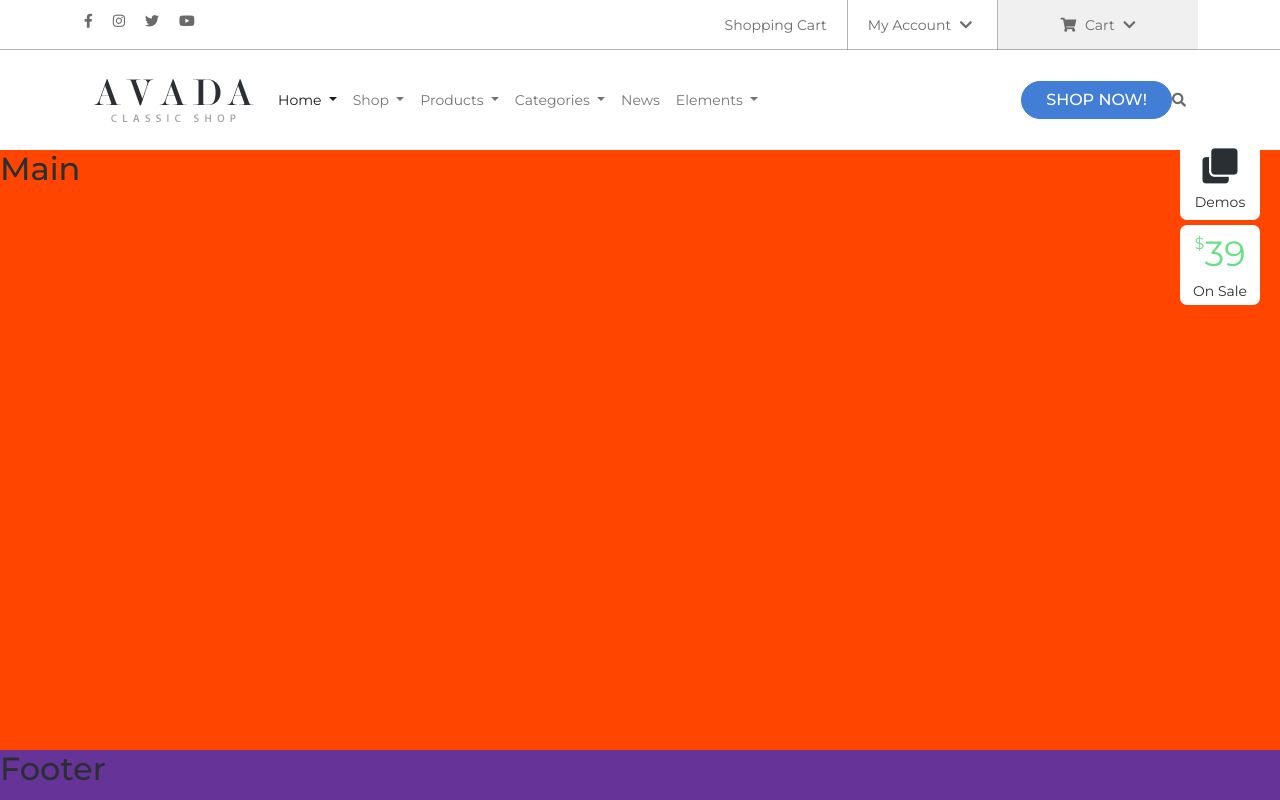
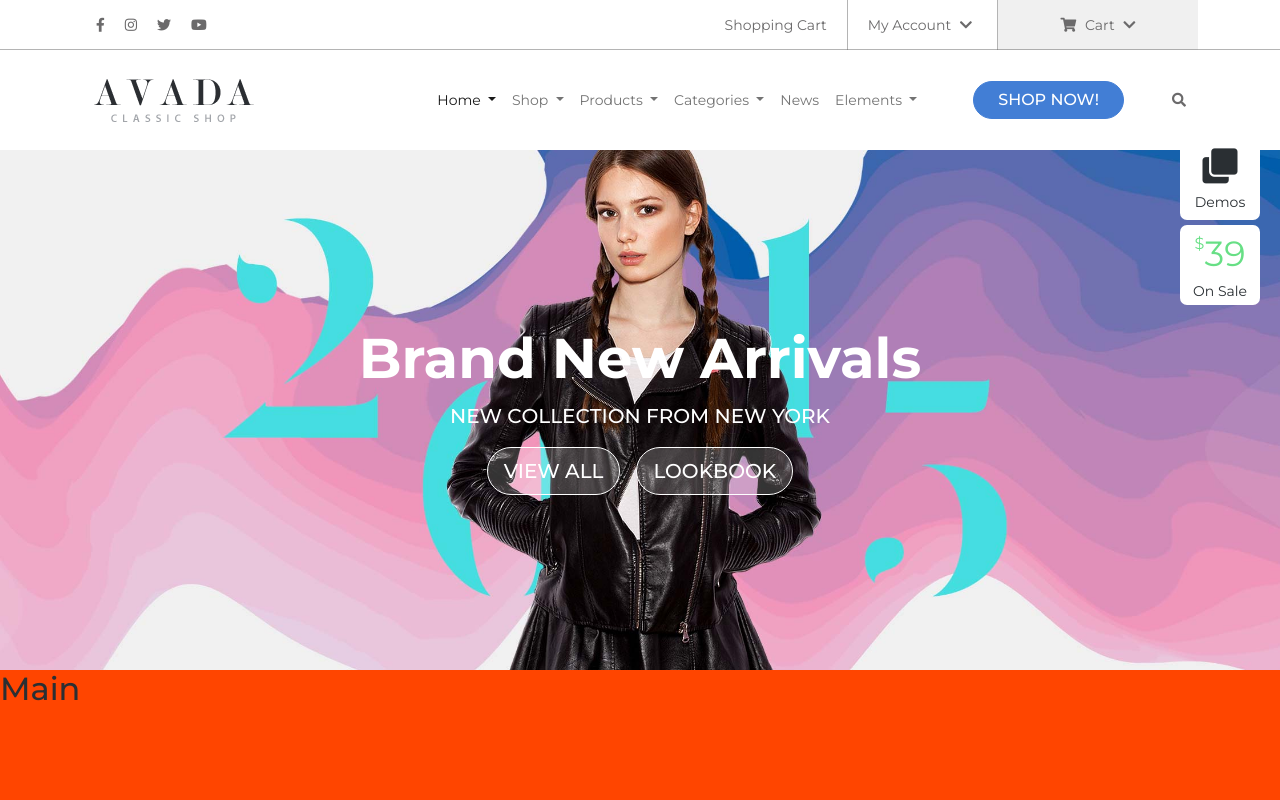
Before and after one commit to gzocchi/proj-html-vuejs, a Vue app: page / in a window 1280 px wide. Shown: the top 800 px of the page. Built offline with nearby package versions, Linux system fonts and the light colour scheme.

Commit message:
aggiunto jumbotron - modificato header

```diff
--- a/src/App.vue
+++ b/src/App.vue
@@ -1,6 +1,7 @@
 <template>
   <div id="app">
     <Header :social="socialInfo" :navLink="headerLink" />
+    <Jumbotron title="Brand New Arrivals" msg="New collection from New York" />
     <Main />
     <Footer :social="socialInfo" :brand="brandInfo" />
     <Banner />
@@ -9,6 +10,7 @@
 
 <script>
 import Header from "./components/Header.vue";
+import Jumbotron from "./components/Jumbotron.vue";
 import Main from "./components/Main.vue";
 import Footer from "./components/Footer.vue";
 import Banner from "./components/Banner.vue";
@@ -17,6 +19,7 @@ export default {
   name: "App",
   components: {
     Header,
+    Jumbotron,
     Main,
     Footer,
     Banner,
@@ -35,22 +38,22 @@ export default {
         facebook: {
           name: "Facebook",
           link: "#facebook_link",
-          icon: "fab fa-facebook-f"
+          icon: "fab fa-facebook-f",
         },
         instagram: {
           name: "Instagram",
           link: "#instagram_link",
-          icon: "fab fa-instagram"
+          icon: "fab fa-instagram",
         },
         twitter: {
           name: "Twitter",
           link: "#twitter_link",
-          icon: "fab fa-twitter"
+          icon: "fab fa-twitter",
         },
         youtube: {
           name: "YouTube",
           link: "#youtube_link",
-          icon: "fab fa-youtube"
+          icon: "fab fa-youtube",
         },
       },
       headerLink: {
--- a/src/assets/style/general.scss
+++ b/src/assets/style/general.scss
@@ -8,9 +8,3 @@
 @import "~@fontsource/montserrat/400.css";
 
 @import "./variables";
-
-// * {
-//   box-sizing: border-box;
-//   padding: 0;
-//   margin: 0;
-// }
--- a/src/assets/style/variables.scss
+++ b/src/assets/style/variables.scss
@@ -15,4 +15,5 @@ $image_path: "/src/assets/img/";
 // header
 $header_h: 150px;
 $nav-top_h: 50px;
-$nav-bottom_h: $header_h - $nav-top_h
+$nav-bottom_h: $header_h - $nav-top_h;
+$jumbotron_h: 65vh;
--- a/src/components/Header.vue
+++ b/src/components/Header.vue
@@ -3,7 +3,7 @@
     <section class="nav_top container-fluid">
       <div class="container">
         <div class="row">
-          <div class="social col-6 p-1">
+          <div class="social col-6 px-3">
             <a v-for="item in social" :key="item" :href="item.link">
               <i :class="[item.icon]"></i>
             </a>
@@ -41,7 +41,7 @@
               <span class="navbar-toggler-icon"></span>
             </button>
             <div class="collapse navbar-collapse" id="navbarSupportedContent">
-              <ul class="navbar-nav me-auto mb-2 mb-lg-0">
+              <ul class="navbar-nav ms-auto mb-2 mb-lg-0">
                 <li
                   v-for="element in navLink"
                   :key="element"
@@ -82,7 +82,7 @@
                 </li>
               </ul>
 
-              <button class="btn px-4 text-uppercase" type="submit">
+              <button class="btn my_btn px-4 mx-5 text-uppercase" type="button">
                 Shop Now!
               </button>
 
@@ -99,9 +99,6 @@
 export default {
   name: "Header",
   props: ["social", "navLink"],
-  data() {
-    return {};
-  },
 };
 </script>
 
@@ -124,7 +121,6 @@ header {
     .user_section {
       display: flex;
       align-items: center;
-      height: 100%;
     }
     .social {
       a {
@@ -167,8 +163,6 @@ header {
   }
 
   .nav_bottom {
-    // height: $nav-top_h;
-
     .my_nav {
       height: $nav-bottom_h;
       background-color: $white;
@@ -181,7 +175,7 @@ header {
         height: 100%;
       }
 
-      button {
+      button.my_btn {
         border-radius: 50px;
         color: $white;
         background-color: $havelock_blue;
@@ -194,7 +188,11 @@ header {
       }
     }
     .navbar-light .navbar-nav .show > .nav-link[data-v-61dd7a3d],
-    .navbar-light .navbar-nav .nav-link.active[data-v-61dd7a3d] {
+    .navbar-light .navbar-nav .nav-link.active[data-v-61dd7a3d],
+    .navbar-light .navbar-nav .nav-link[data-v-61dd7a3d]:hover,
+    .navbar-light .navbar-nav .nav-link[data-v-61dd7a3d]:focus,
+    .dropdown-item[data-v-61dd7a3d]:hover,
+    .dropdown-item[data-v-61dd7a3d]:focus {
       color: $havelock_blue;
     }
     // .active::after {
--- /dev/null
+++ b/src/components/Jumbotron.vue
@@ -0,0 +1,69 @@
+<template>
+  <div class="jumbotron-fluid">
+    <h1 class="display-4">{{ title }}</h1>
+    <p class="lead text-uppercase">
+      {{ msg }}
+    </p>
+    <div class="button">
+      <a class="btn my_btn btn-lg text-uppercase me-3" href="#" role="button"
+        >view all</a
+      >
+      <a class="btn my_btn btn-lg text-uppercase" href="#" role="button"
+        >lookbook</a
+      >
+    </div>
+  </div>
+</template>
+
+<script>
+export default {
+  name: "Jumbotron",
+  props: {
+    title: {
+      type: String,
+      require: true,
+    },
+    msg: {
+      type: String,
+      require: true,
+    },
+  },
+};
+</script>
+
+<style scoped lang="scss">
+@import "../assets/style/general";
+
+div.jumbotron-fluid {
+  display: flex;
+  flex-direction: column;
+  justify-content: center;
+  align-items: center;
+  height: $jumbotron_h;
+  color: $white;
+  background-image: url("../assets/img/home1_slide_three_bg_2.jpg");
+  background-position: center;
+  background-size: cover;
+  background-repeat: no-repeat;
+
+  h1.display-4 {
+    font-weight: 700;
+  }
+  p.lead,
+  .my_btn {
+    font-weight: 500;
+  }
+
+  .my_btn {
+    color: $white;
+    background-color: rgba($white, 0.2);
+    border-color: $white;
+    border-radius: 40px;
+
+    &:hover {
+      color: $white;
+      background-color: $shocking;
+    }
+  }
+}
+</style>
```
Also changed, not shown: src/assets/img/home1_slide_three_bg_2.jpg (added).
